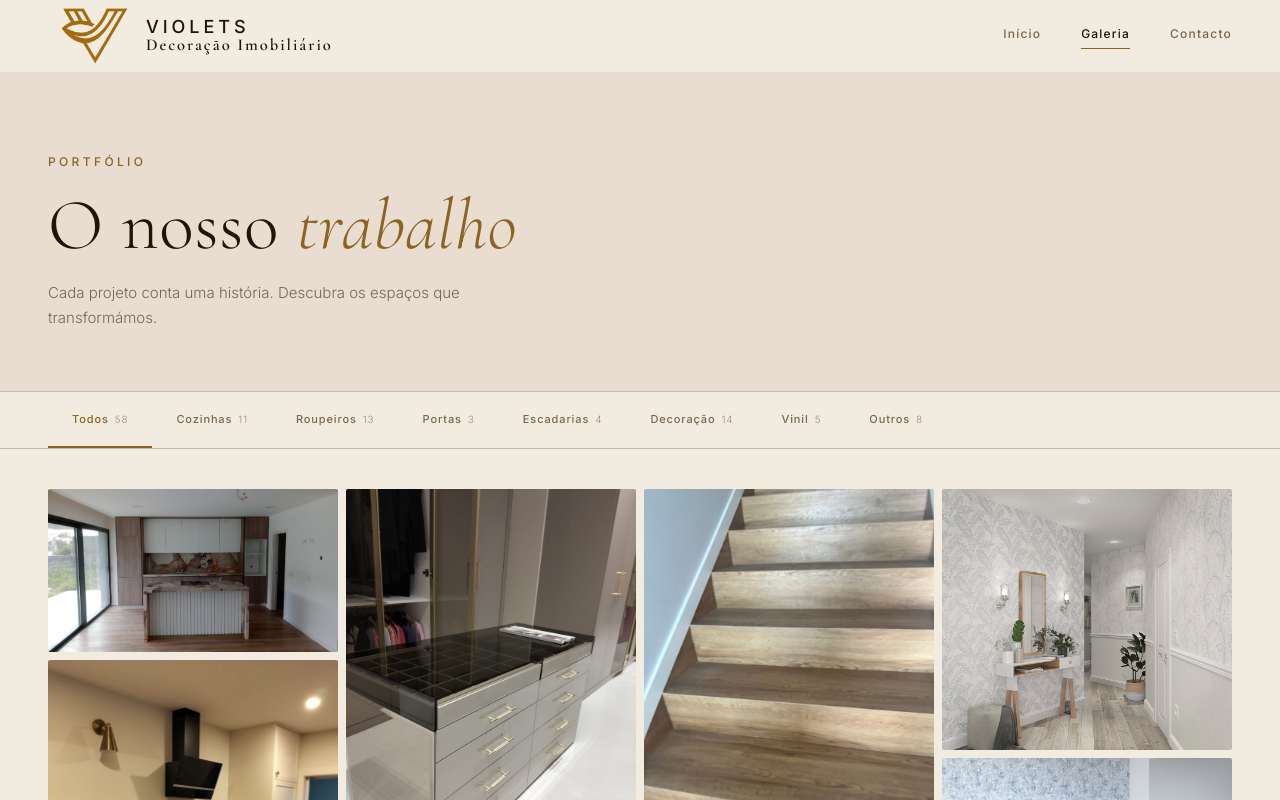
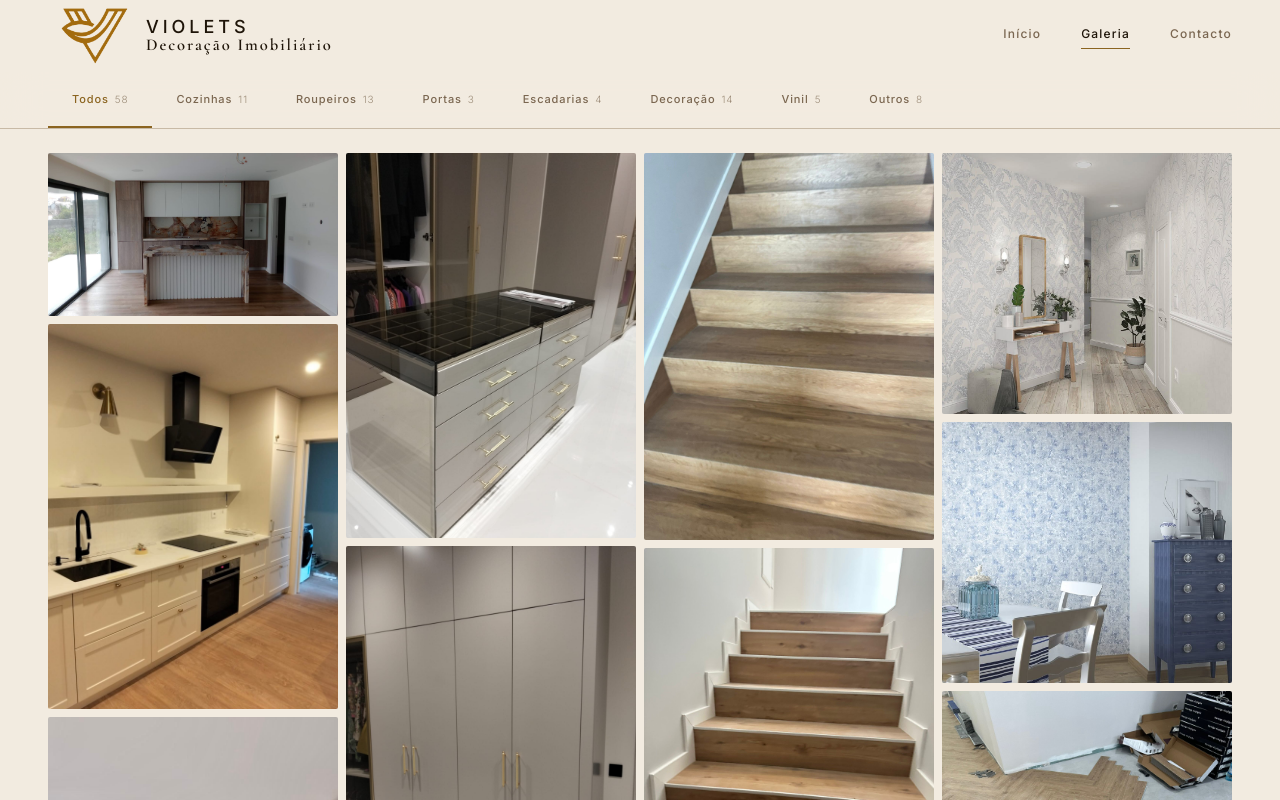
Before and after one commit to joaolopes53/violets, a React (Vite) app: page /galeria in a window 1280 px wide. Shown: the top 800 px of the page. Built offline with nearby package versions, Linux system fonts and the light colour scheme.

Commit message:
refactor: remove header section and adjust masonry padding in Galeria page

```diff
--- a/src/pages/Galeria.css
+++ b/src/pages/Galeria.css
@@ -1,47 +1,6 @@
 .galeria {
   padding-top: var(--nav-h);
   outline: none;
-}
-
-/* Header */
-.galeria__header {
-  padding: 80px clamp(20px, 5vw, 48px) 60px;
-  border-bottom: 1px solid var(--border);
-  background: var(--bg-2);
-}
-
-.galeria__header-inner {
-  max-width: var(--max-w);
-  margin: 0 auto;
-}
-
-.galeria__header h1 {
-  font-size: clamp(40px, 6vw, 72px);
-  font-weight: 300;
-  color: var(--text);
-  margin-bottom: 16px;
-  line-height: 1.05;
-}
-
-.galeria__header h1 em {
-  font-style: italic;
-  color: var(--gold);
-}
-
-.galeria__header p {
-  color: var(--text-muted);
-  font-size: 15px;
-  max-width: 480px;
-}
-
-.section-label {
-  display: block;
-  font-size: 12px;
-  font-weight: 500;
-  letter-spacing: 0.28em;
-  text-transform: uppercase;
-  color: var(--gold);
-  margin-bottom: 16px;
 }
 
 /* Filters */
@@ -103,7 +62,7 @@
 
 /* Masonry */
 .galeria__wrap {
-  padding: 40px clamp(20px, 5vw, 48px) 80px;
+  padding: 24px clamp(20px, 5vw, 48px) 80px;
 }
 
 .masonry {
--- a/src/pages/Galeria.jsx
+++ b/src/pages/Galeria.jsx
@@ -72,15 +72,6 @@ export default function Galeria() {
 
   return (
     <div className="galeria" onKeyDown={handleKey} tabIndex={-1}>
-      {/* Header */}
-      <div className="galeria__header">
-        <div className="galeria__header-inner">
-          <span className="section-label">Portfólio</span>
-          <h1>O nosso <em>trabalho</em></h1>
-          <p>Cada projeto conta uma história. Descubra os espaços que transformámos.</p>
-        </div>
-      </div>
-
       {/* Filters */}
       <div className="galeria__filters">
         <div className="galeria__filters-inner">
```
